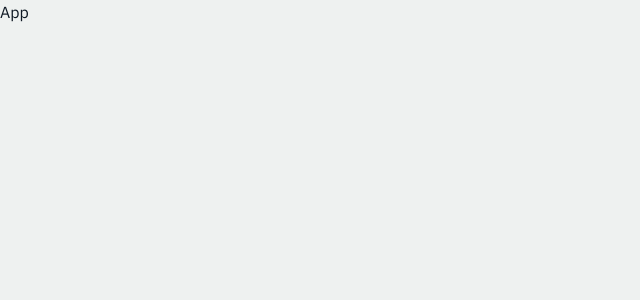
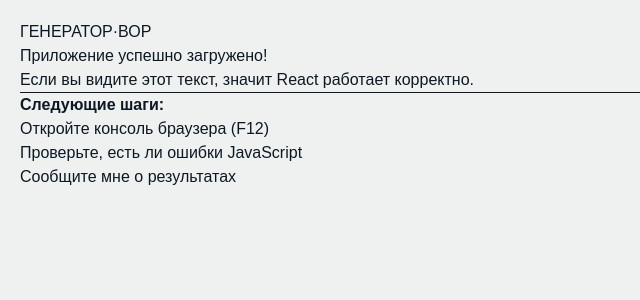
Before and after one commit to smetchiknn-bit/-_VOR_-, a React (Vite) app: page / in a window 1280 px wide. Shown: the top 300 px of the page, without its empty margins (0-640 px from the left). Built offline with nearby package versions, Linux system fonts and the light colour scheme; a web font is replaced by a local one.

Commit message:
Update App.tsx

```diff
--- a/src/App.tsx
+++ b/src/App.tsx
@@ -1,24 +1,17 @@
-import { Component, useEffect, useRef, useState, type ReactNode } from "react";
-import { loadExcel, vorBlob, csvBlob } from "./lib/excelIo";
-import { hasCol, processVor, type VorResult, type LoadedFile } from "./lib/vor";
-import { BUILTIN_PROMPT, type PromptState } from "./lib/prompt";
-import { getDemoFiles } from "./lib/demo";
-import { Results } from "./components/results";
-import { Pipeline, RulesReference, TmcAlgo, FormatCard } from "./components/reference";
-import { PythonMenuButton } from "./components/pythonPanel";
-import {
-  FileDrop,
-  SectionTitle,
-  IconAlert,
-  IconCompass,
-  IconStamp,
-  IconCheck,
-  IconGear,
-  IconClose,
-  IconFile,
-  IconDownload,
-} from "./components/ui";
-
+// УПРОЩЁННАЯ ВЕРСИЯ ДЛЯ ДИАГНОСТИКИ
 export default function App() {
-  return <div>App</div>;
+  return (
+    <div style={{ padding: '20px', fontFamily: 'Arial, sans-serif' }}>
+      <h1>ГЕНЕРАТОР·ВОР</h1>
+      <p>Приложение успешно загружено!</p>
+      <p>Если вы видите этот текст, значит React работает корректно.</p>
+      <hr />
+      <p><strong>Следующие шаги:</strong></p>
+      <ol>
+        <li>Откройте консоль браузера (F12)</li>
+        <li>Проверьте, есть ли ошибки JavaScript</li>
+        <li>Сообщите мне о результатах</li>
+      </ol>
+    </div>
+  );
 }
```
